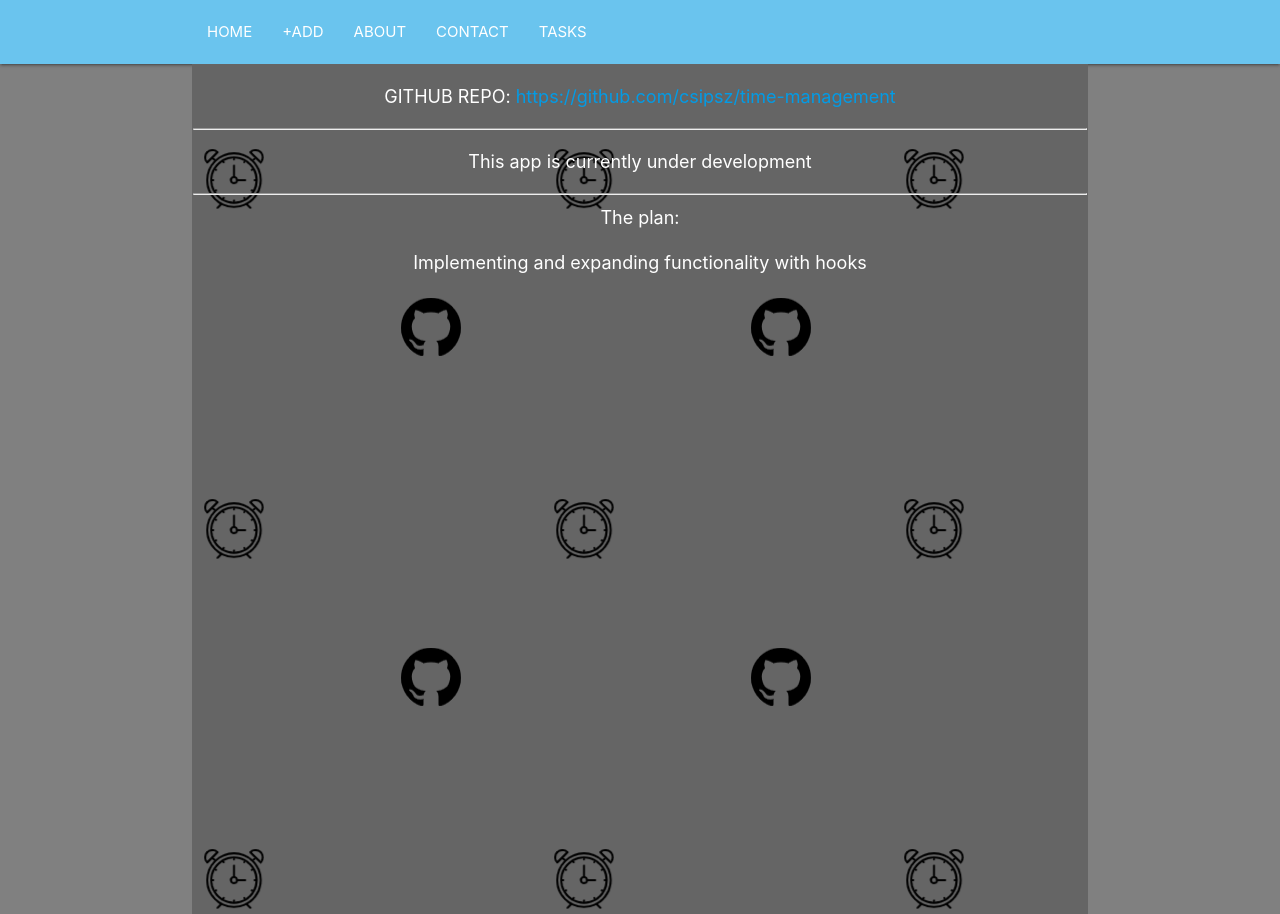
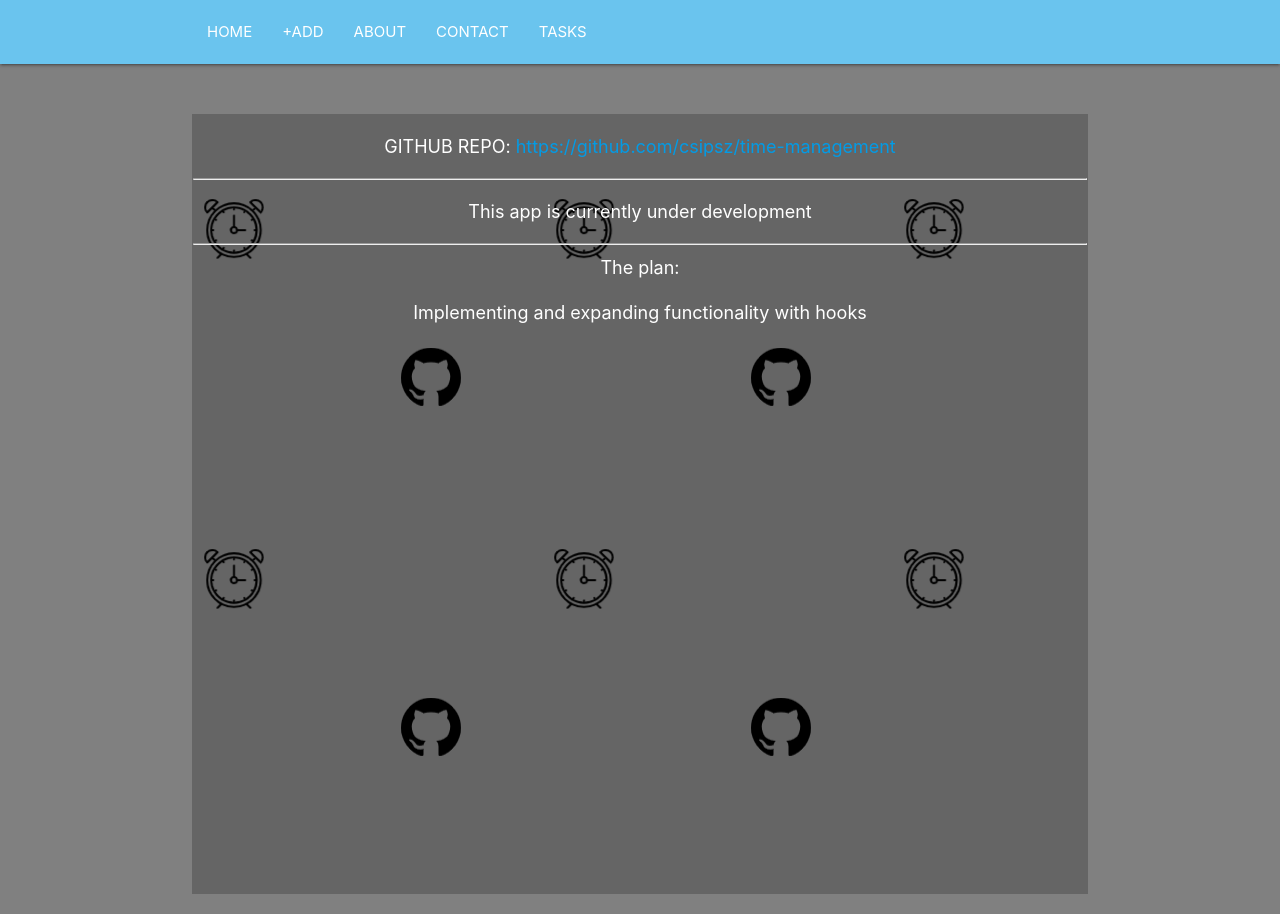
Before and after one commit to csipsz/time-management, a React (Create React App) app in the folder time-client/: page /contact in a window 1280 px wide. Built offline with nearby package versions, Linux system fonts and the light colour scheme; no server answers.

Commit message:
synchronized old nested routing with the new, added hover effect and back button

```diff
--- a/time-client/src/App.js
+++ b/time-client/src/App.js
@@ -1,13 +1,19 @@
 import React, { Component } from 'react';
+
+//ROUTING RELATED IMPORTS
 import Navbar from './components/Navbar'
 import { Route, BrowserRouter as Router, Switch} from 'react-router-dom'
+
+//COMPONENT IMPORTS
 import Week from './containers/Week'
 import Contact from './components/Contact'
 import About from './components/About'
 import TaskForm from './containers/TaskForm';
+import TaskPage from './components/TaskPage';
+
+//REDUX RELATED IMPORTS
 import { connect } from 'react-redux'
 import fetchTasks from './actions/taskActions'
-import TaskPage from './components/TaskPage';
 
 class  App extends Component {
 
@@ -19,9 +25,9 @@ class  App extends Component {
   return (
     <div className="App">
       <Router>
-        <Navbar/>
+      <Navbar/>
         <Switch>
-          <Route exact path='/' render={ props => <Week {...props} days={["Monday", "Tuesday", "Wednesday", "Thursday", "Friday", "Saturday", "Sunday"]} /> }/>
+          <Route exact path='/' render={ routerProps => <Week {...routerProps} days={["Monday", "Tuesday", "Wednesday", "Thursday", "Friday", "Saturday", "Sunday"]} /> }/>
           <Route path='/about' component={About} />
           <Route path='/contact' component={Contact} />
           <Route path='/form' component={TaskForm} />
--- a/time-client/src/components/Task.js
+++ b/time-client/src/components/Task.js
@@ -1,12 +1,15 @@
 import React from 'react'
 //import { withRouter } from 'react-router-dom'
 
-const Task = ({match, tasks}) => {
+const Task = ({match, tasks, history}) => {
     let task = tasks.find(task => task.id === parseInt(match.params.task_id, 10))
      return (
         task ?
         <div className="taskdiv">
+            <h4>{task.title}</h4>
             {task.description}
+            <p>You have {task.completed ? null : 'not'} finished this task.</p>
+            <p id='back' onClick={(e) => history.push('/')}>Back to home </p>
         </div>
         :
 
--- a/time-client/src/containers/Week.js
+++ b/time-client/src/containers/Week.js
@@ -1,6 +1,6 @@
 import React, { Component } from 'react'
 import Day from './Day'
-import Clock from './Clock'
+import Clock from '../components/Clock'
 
 export class Week extends Component {
 
--- a/time-client/src/index.css
+++ b/time-client/src/index.css
@@ -52,8 +52,9 @@
   }
 
 .appinfo {
+    margin-top: 50px;
     background-image: url(pic.png);
-    height: 850px;
+    height: 780px;
   }
 
   .appdetails {
@@ -106,3 +107,7 @@
   .stylegroup {
       background-color: rgb(106, 196, 238);
   }
+
+  #back:hover {
+      color: darkslateblue
+  }
```
Also changed, not shown: time-client/src/components/Clock.js (renamed from time-client/src/containers/Clock.js).
